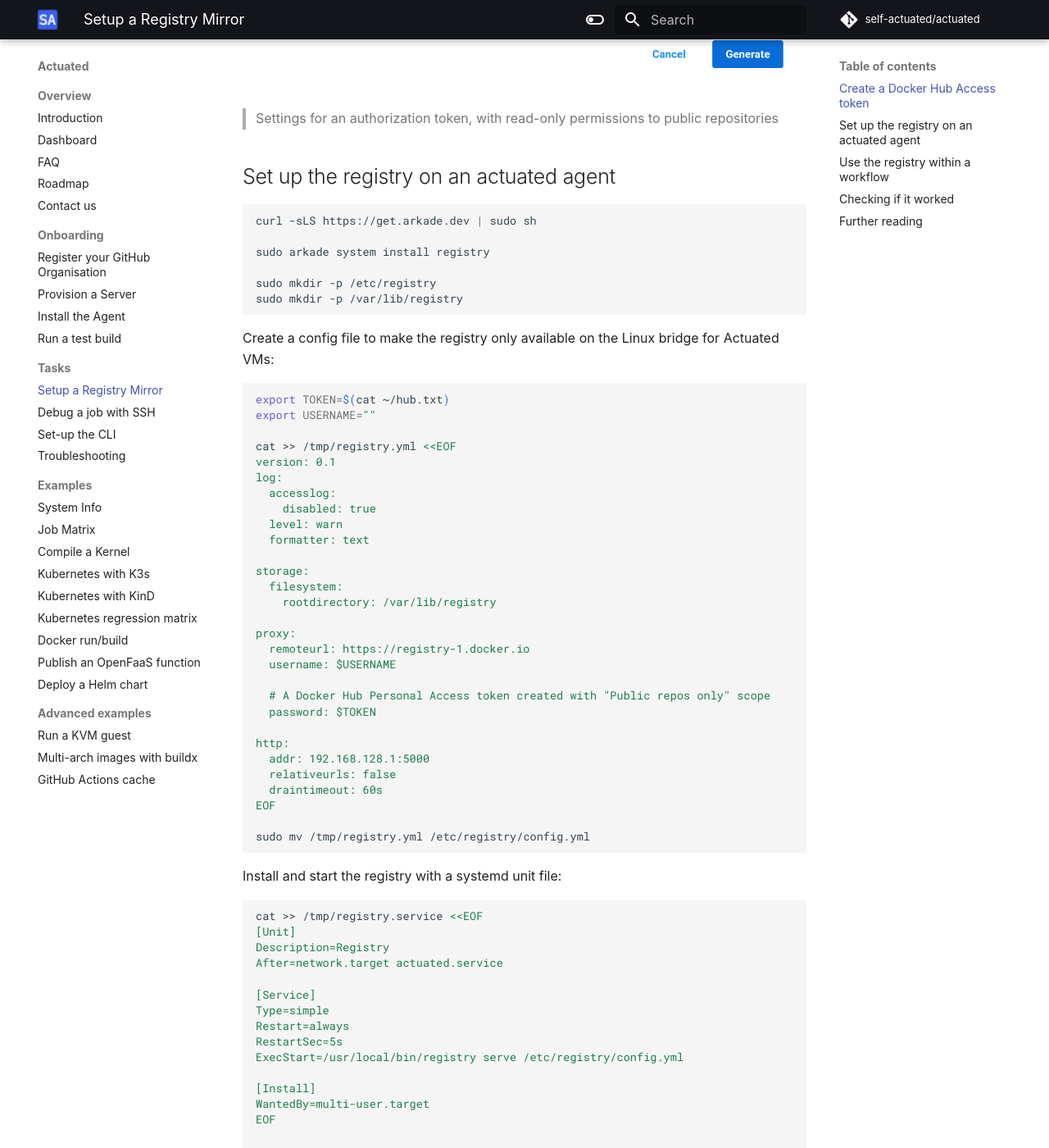
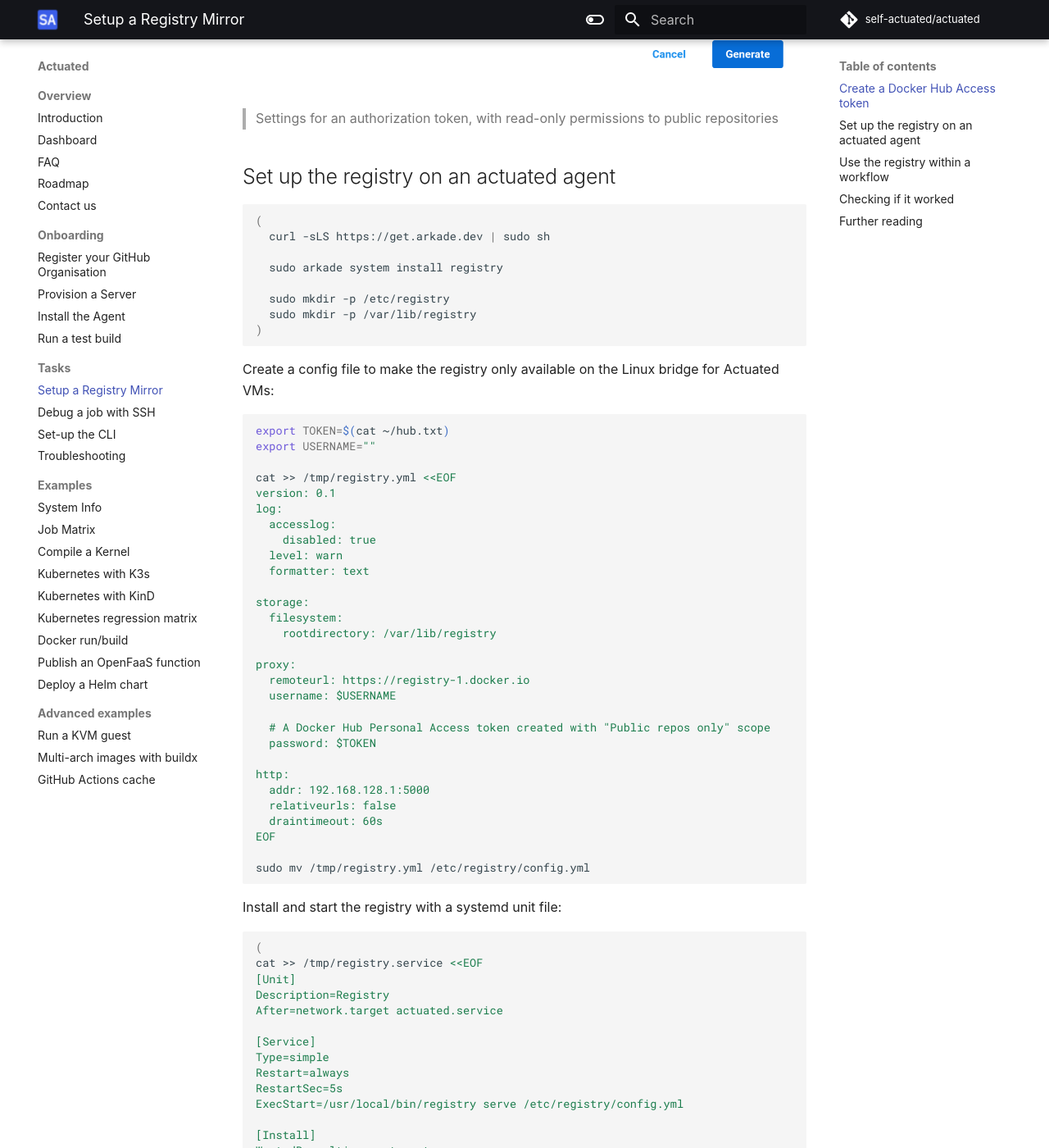
Before and after one commit to welteki/docs.actuated.dev, an MkDocs documentation site: the page built from docs/tasks/registry-mirror.md, in a window 1280 px wide and 1400 px high, scrolled down 1527 px. Shown: the whole window at 82% size. Built offline with MkDocs 1.6.1 and Material for MkDocs 9.7.7, drawn with Linux system fonts in a browser that asks for light colours; some web fonts are replaced.

````diff
--- a/docs/tasks/registry-mirror.md
+++ b/docs/tasks/registry-mirror.md
@@ -40,12 +40,14 @@ Create a Docker Hub Access token with "Public repos only" scope, and save it as
 ## Set up the registry on an actuated agent
 
 ```bash
-curl -sLS https://get.arkade.dev | sudo sh
+(
+  curl -sLS https://get.arkade.dev | sudo sh
 
-sudo arkade system install registry
+  sudo arkade system install registry
 
-sudo mkdir -p /etc/registry
-sudo mkdir -p /var/lib/registry
+  sudo mkdir -p /etc/registry
+  sudo mkdir -p /var/lib/registry
+)
 ```
 
 Create a config file to make the registry only available on the Linux bridge for Actuated VMs:
@@ -85,6 +87,7 @@ sudo mv /tmp/registry.yml /etc/registry/config.yml
 Install and start the registry with a systemd unit file:
 
 ```bash
+(
 cat >> /tmp/registry.service <<EOF
 [Unit]
 Description=Registry
@@ -100,16 +103,16 @@ ExecStart=/usr/local/bin/registry serve /etc/registry/config.yml
 WantedBy=multi-user.target
 EOF
 
-
 sudo mv /tmp/registry.service /etc/systemd/system/registry.service
 sudo systemctl daemon-reload
 sudo systemctl enable registry --now
+)
 ```
 
 Check the status with:
 
 ```bash
-sudo journalctl -u registry
+sudo journalctl -u registry -f
 ```
 
 ## Use the registry within a workflow
````
